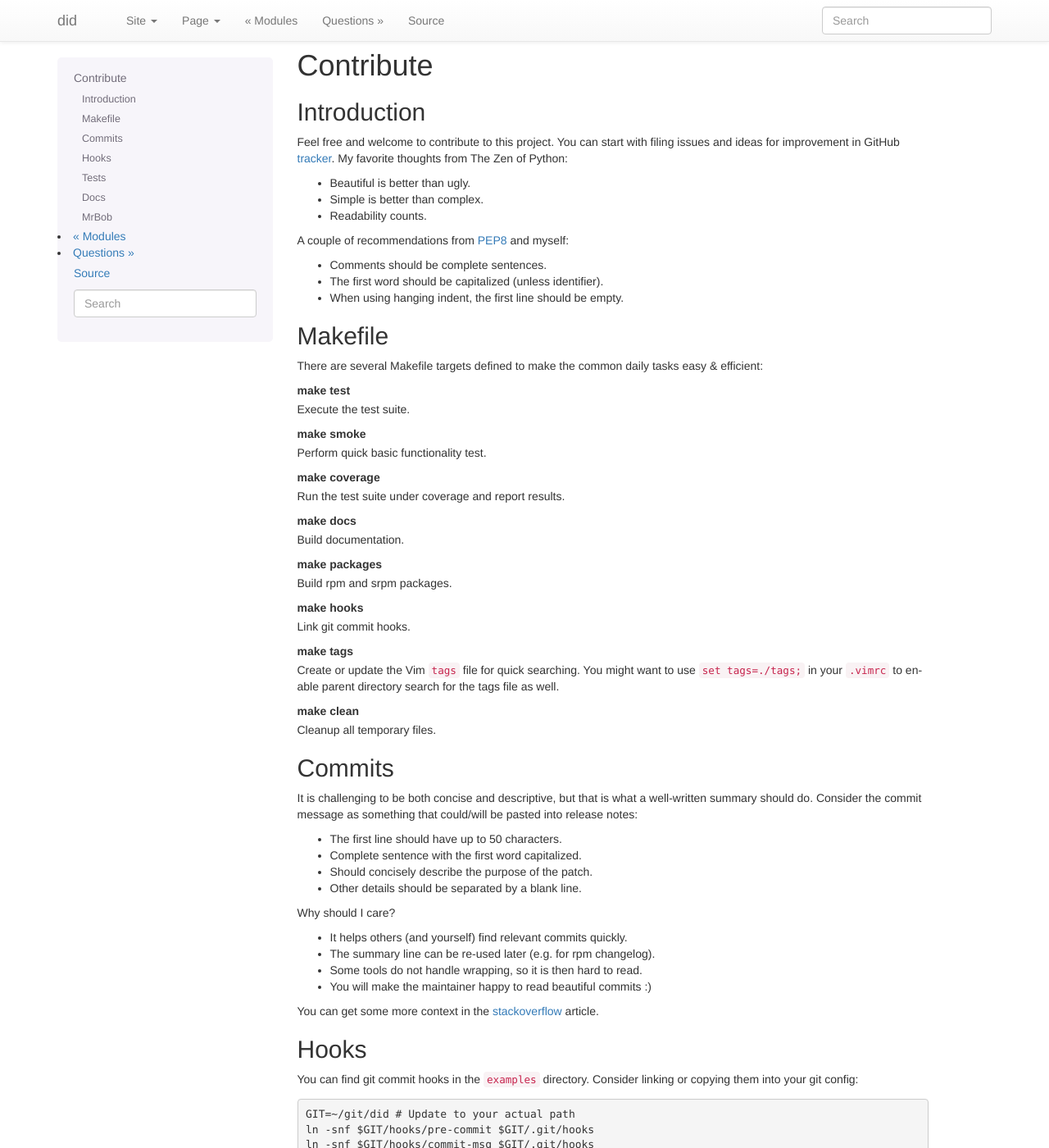
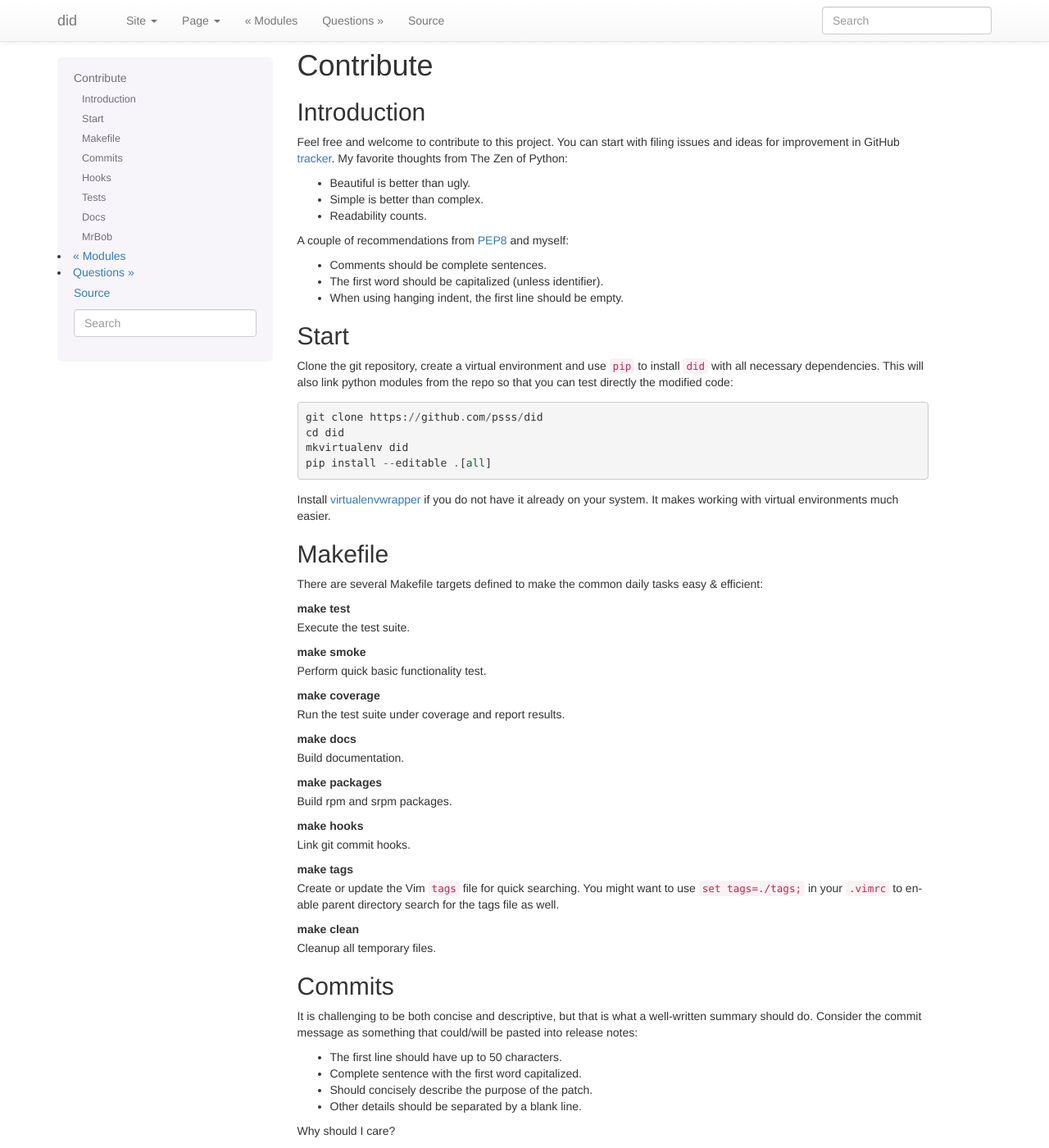
Before and after one commit to psss/did, a Sphinx documentation site: the page built from docs/contribute.rst, in a window 1280 px wide and 1400 px high. Shown: the whole window at 82% size. Built offline with Sphinx 7.4.7, drawn with Linux system fonts in a browser that asks for light colours; some of the changed text lies outside the part shown.

Commit message:
Quick start section, update install instructions

```diff
--- a/docs/contribute.rst
+++ b/docs/contribute.rst
@@ -23,6 +23,26 @@ A couple of recommendations from `PEP8`__ and myself:
 
 __ https://github.com/psss/did/issues
 __ https://www.python.org/dev/peps/pep-0008/
+
+
+Start
+~~~~~~~~~~~~~~~~~~~~~~~~~~~~~~~~~~~~~~~~~~~~~~~~~~~~~~~~~~~~~~~~~~
+
+Clone the git repository, create a virtual environment and use
+``pip`` to install ``did`` with all necessary dependencies. This
+will also link python modules from the repo so that you can test
+directly the modified code::
+
+    git clone https://github.com/psss/did
+    cd did
+    mkvirtualenv did
+    pip install --editable .[all]
+
+Install `virtualenvwrapper`__ if you do not have it already on
+your system. It makes working with virtual environments much
+easier.
+
+__ https://virtualenvwrapper.readthedocs.io/
 
 
 Makefile
```
Also changed, not shown: other parts of docs/contribute.rst (+2 -3 lines), README.rst (+9 -4 lines), .travis.yml.
